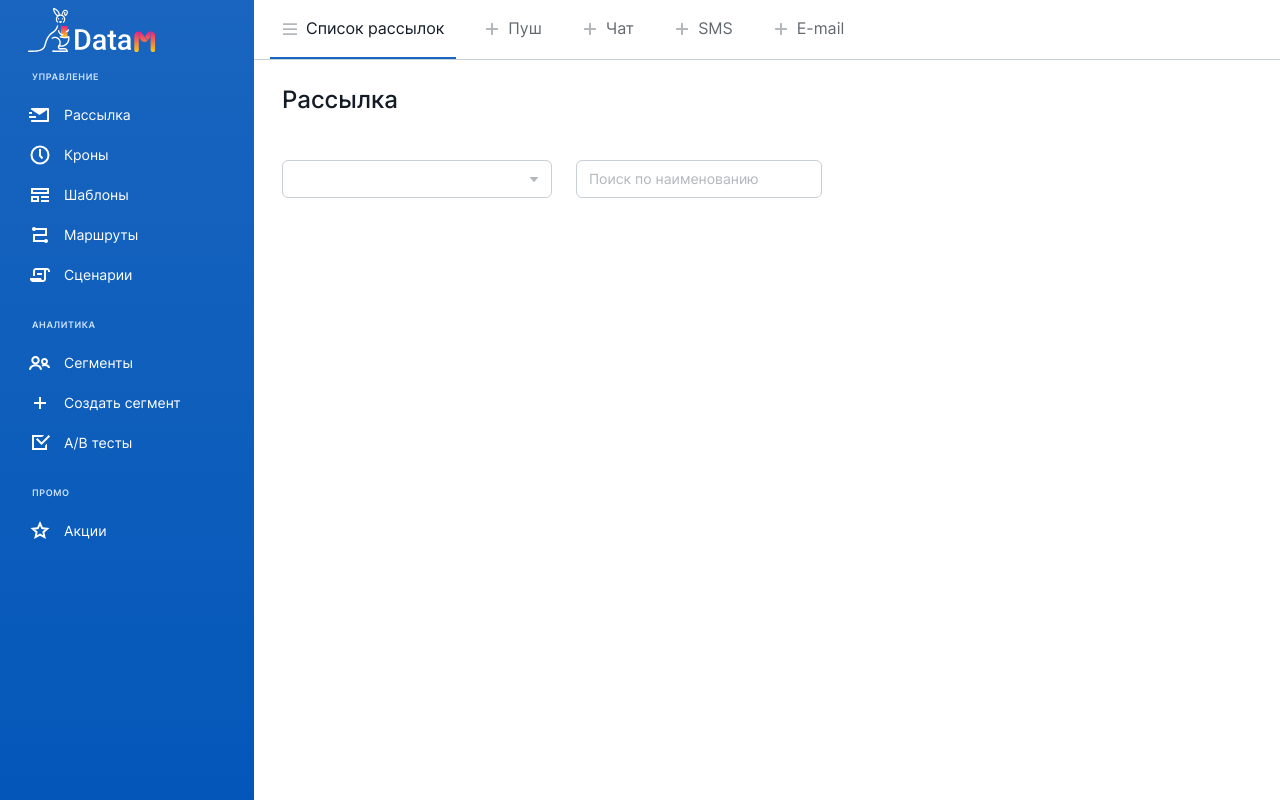
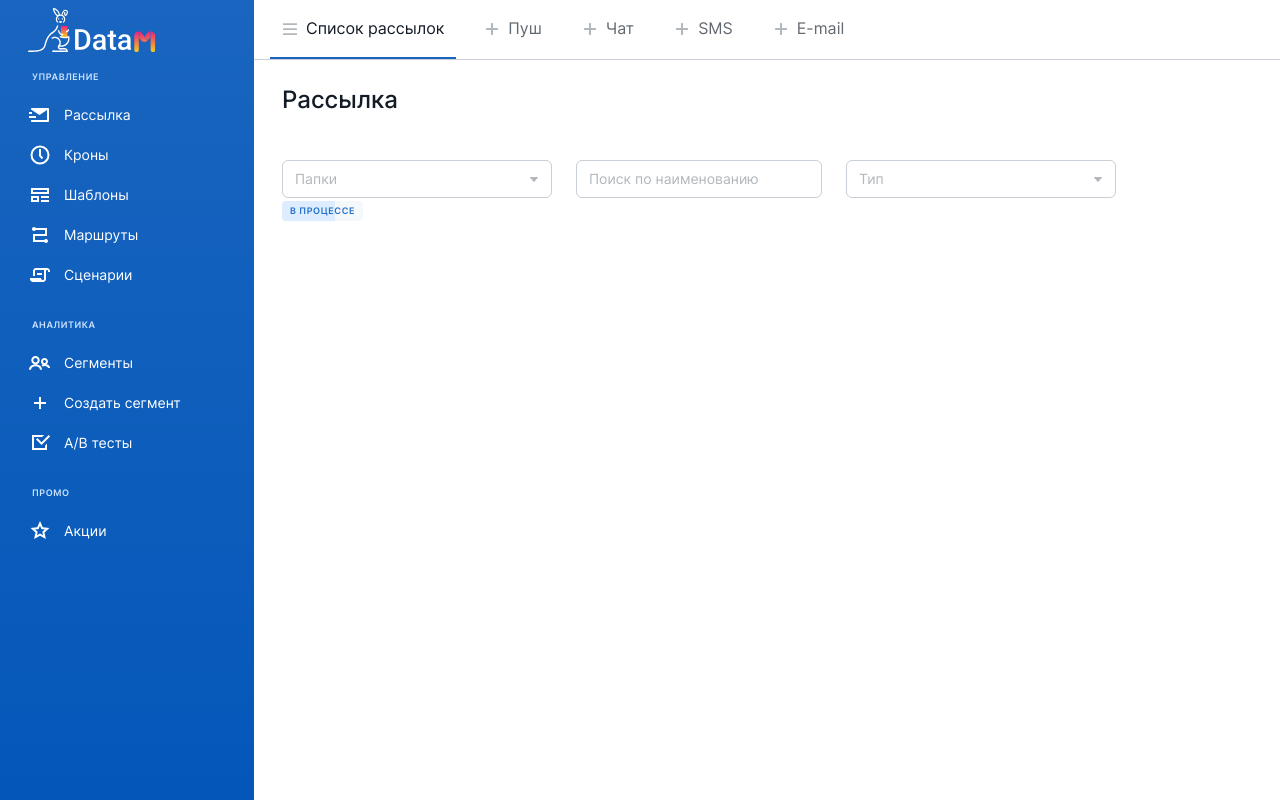
Before and after one commit to Rostick0/data_m, a React (Create React App) app: page /broadcast/list in a window 1280 px wide. Built offline with nearby package versions, Linux system fonts and the light colour scheme.

Commit message:
+add status

```diff
--- a/src/pages/BroadcastList/BroadcastList.tsx
+++ b/src/pages/BroadcastList/BroadcastList.tsx
@@ -6,6 +6,7 @@ import LayoutBroadcost from '../../layout/LayoutBroadcost/LayoutBroadcost';
 import Title from '../../ui/Title/Title';
 import Input from '../../ui/Input/Input';
 import Select from '../../ui/Select/Select';
+import Status from '../../ui/Status/Status';
 
 interface BroadcastListProps { }
 
@@ -15,26 +16,27 @@ const BroadcastList: FC<BroadcastListProps> = () => (
       <div className={styles.BroadcastList__top}>
         <Title>Рассылка</Title>
         <div className={styles.BroadcastList_filter}>
-          <Select items={[
-            {
-              value: 1,
-              name: '312'
-            },
-            {
-              value: 2,
-              name: 2
-            },
-            {
-              value: 3,
-              name: 3
-            }
-          ]
-          }
-          onChange={(result: object) => console.log(result)}
+          <Select
+            items={[
+              {
+                value: 1,
+                name: '312'
+              }
+            ]}
+            placeholder='Папки'
           ></Select>
           <Input placeholder="Поиск по наименованию"></Input>
-          {/* <Select></Select> */}
+          <Select
+            items={[
+              {
+                value: 1,
+                name: '312'
+              }
+            ]}
+            placeholder='Тип'
+          ></Select>
         </div>
+        <Status type='working'></Status>
       </div>
     </div>
   </LayoutBroadcost >
--- a/src/ui/Select/Select.tsx
+++ b/src/ui/Select/Select.tsx
@@ -7,14 +7,35 @@ interface Items {
   name: string | number | undefined
 }
 interface SelectProps {
+  placeholder?: string | undefined,
   onChange?: Function | undefined
   items: Array<Items>
 }
 
 const Select: FC<SelectProps> = ({
+  placeholder,
   onChange,
   items
 }) => {
+  // function useOutsideAlerter(ref) {
+  //   useEffect(() => {
+  //     /**
+  //      * Alert if clicked on outside of element
+  //      */
+  //     function handleClickOutside(event) {
+  //       if (ref.current && !ref.current.contains(event.target)) {
+  //         alert("You clicked outside of me!");
+  //       }
+  //     }
+  //     // Bind the event listener
+  //     document.addEventListener("mousedown", handleClickOutside);
+  //     return () => {
+  //       // Unbind the event listener on clean up
+  //       document.removeEventListener("mousedown", handleClickOutside);
+  //     };
+  //   }, [ref]);
+  // }
+
   const [active, setActive] = useState(false);
   const [value, setValue] = useState('');
 
@@ -24,7 +45,12 @@ const Select: FC<SelectProps> = ({
         onClick={() => setActive(prev => !prev)}
 
       >
-        <Input className={styles.Select__input} value={value} readOnly></Input>
+        <Input
+          className={styles.Select__input}
+          placeholder={placeholder}
+          value={value}
+          readOnly
+        ></Input>
         <svg className={styles.Select__icon} width="36" height="36" viewBox="0 0 36 36" fill="none" xmlns="http://www.w3.org/2000/svg">
           <path d="M18.376 20.8208C18.1769 21.0481 17.8231 21.0481 17.6239 20.8208L14.1268 16.8295C13.8436 16.5063 14.0731 16 14.5028 16L21.4971 16C21.9268 16 22.1564 16.5063 21.8732 16.8295L18.376 20.8208Z" fill="#142333" fillOpacity="0.33" />
         </svg>
--- /dev/null
+++ b/src/ui/Status/Status.module.scss
@@ -0,0 +1,33 @@
+.Status {
+    border-radius: 4px;
+    font-family: 'Inter';
+    font-size: 9px;
+    font-weight: 600;
+    line-height: 1.78;
+    letter-spacing: 0.6px;
+    text-transform: uppercase;
+    display: inline-block;
+    padding: 2px 8px;
+
+    &__style {
+        &_blue {
+            background: linear-gradient(90deg, #DDEDFF 65.09%, #F5F8FA 65.1%);
+            color: var(--brand_primary_2);
+        }
+
+        &_green {
+            background: #C8FFD4;
+            color: #299914;
+        }
+
+        &_grey {
+            background: var(--basic_background);
+            color: var(--text_secondary);
+        }
+
+        &_orange {
+            background: #FFE4D3;
+            color: #BD4A06;
+        }
+    }
+}
--- /dev/null
+++ b/src/ui/Status/Status.tsx
@@ -0,0 +1,46 @@
+import React, { FC } from 'react';
+import styles from './Status.module.scss';
+
+interface StatusProps {
+  type: 'working' | 'complete' | 'active' | 'draft' | 'pause' | 'cancel'
+}
+
+const Status: FC<StatusProps> = ({
+  type
+}) => {
+  let statusStyle = '';
+  let statusText = '';
+
+  switch (type) {
+    case 'working':
+      statusStyle = ' ' + styles['Status__style_blue'];
+      statusText = 'В процессе';
+      break;
+    case 'complete':
+      statusStyle = ' ' + styles['Status__style_green'];
+      statusText = 'Завершено';
+      break;
+    case 'active':
+      statusStyle = ' ' + styles['Status__style_green'];
+      statusText = 'Активно';
+      break;
+    case 'draft':
+      statusStyle = ' ' + styles['Status__style_grey'];
+      statusText = 'Черновик';
+      break;
+    case 'pause':
+      statusStyle = ' ' + styles['Status__style_grey'];
+      statusText = 'На паузе';
+      break;
+    case 'cancel':
+      statusStyle = ' ' + styles['Status__style_orange'];
+      statusText = 'Отменено';
+      break;
+  }
+
+  return (
+    <div className={styles.Status + statusStyle}>{statusText}</div>
+  );
+}
+
+export default Status;
```
